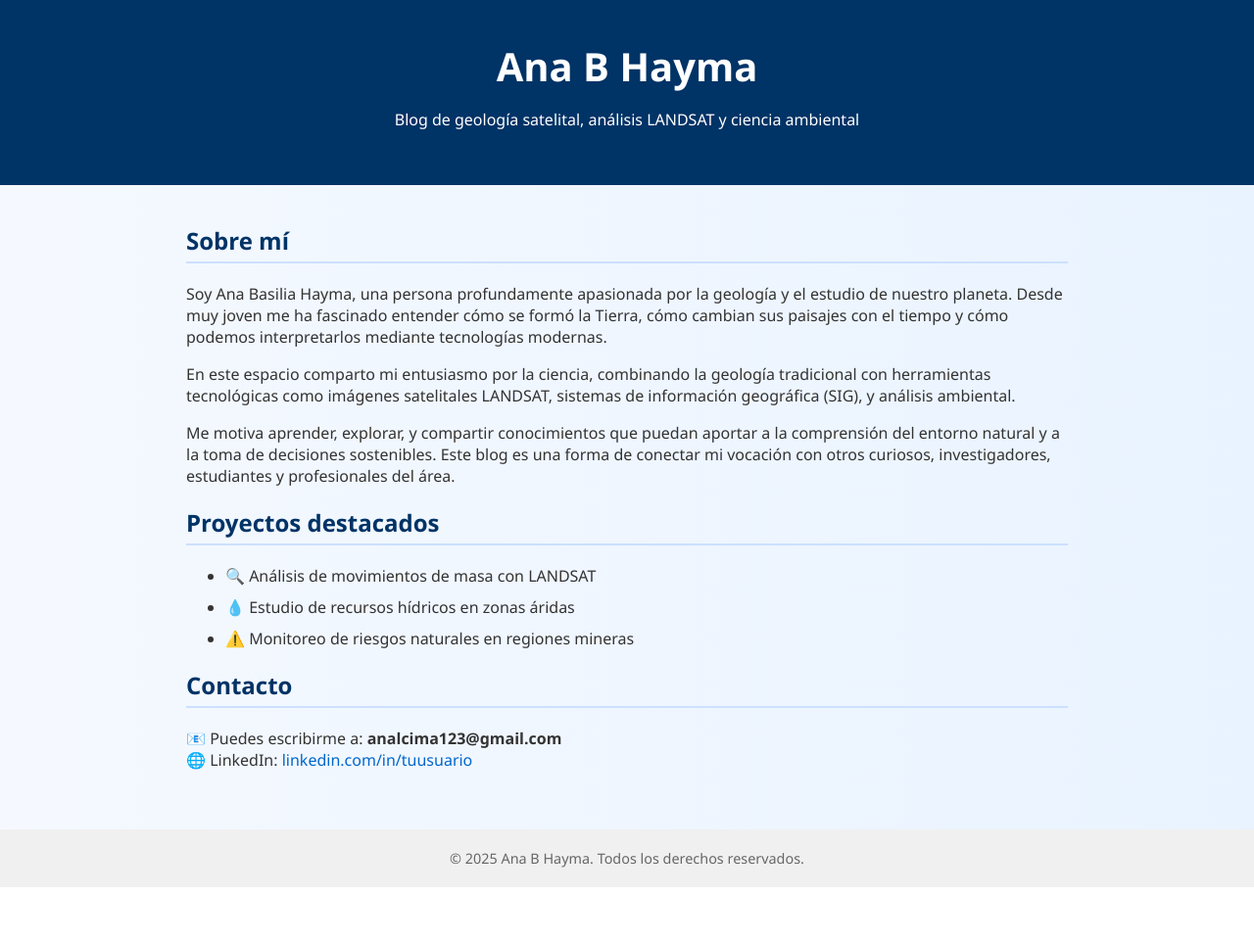
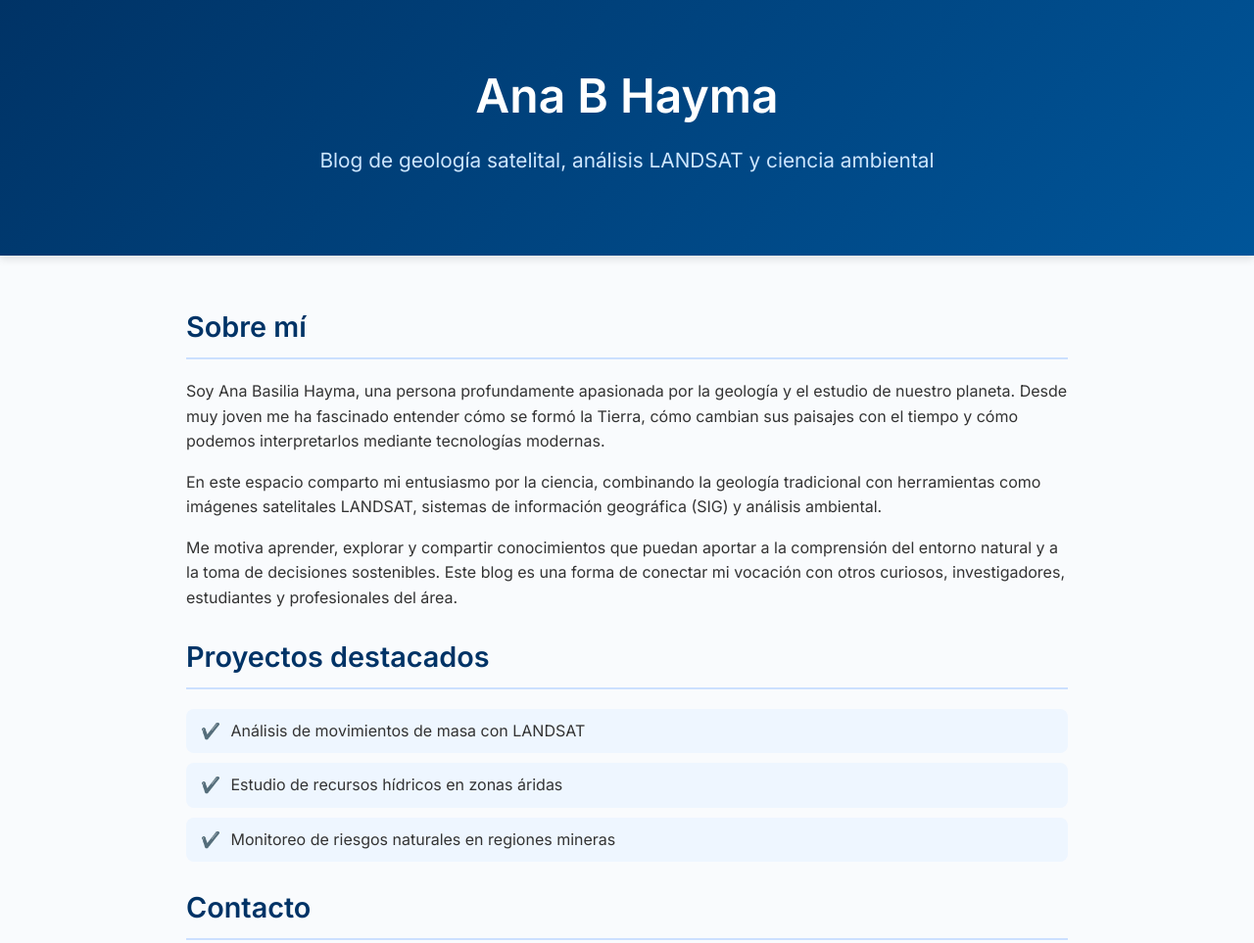
Before and after one commit to ab-hayma/ab-hayma.github.io, a plain HTML site: page index.html in a window 1280 px wide. Shown: the top 963 px of the page at 98% size. Before the commit the page ends 906 px from the top, so only its background shows below. Drawn offline with Linux system fonts and the light colour scheme.

Commit message:
index.html

```diff
--- a/index.html
+++ b/index.html
@@ -4,47 +4,70 @@
   <meta charset="UTF-8" />
   <meta name="viewport" content="width=device-width, initial-scale=1.0" />
   <title>Ana B Hayma – Blog Geológico</title>
+  <link href="https://fonts.googleapis.com/css2?family=Inter:wght@400;600&display=swap" rel="stylesheet" />
   <style>
     body {
-    font-family: 'Segoe UI', sans-serif;
+      font-family: 'Inter', sans-serif;
       margin: 0;
       padding: 0;
-    background: linear-gradient(to right, #f5f9ff, #e9f3ff);
+      background-color: #f9fbfd;
       color: #333;
+      line-height: 1.6;
     }
 
     header {
-    background-color: #003366;
+      background: linear-gradient(135deg, #003366, #005599);
       color: white;
-    padding: 40px 20px;
+      padding: 60px 20px;
       text-align: center;
+      box-shadow: 0 4px 8px rgba(0, 0, 0, 0.1);
     }
 
-  h1 {
-    font-size: 2.5em;
+    header h1 {
+      font-size: 3em;
       margin: 0;
     }
 
-  p.subtitle {
-    font-size: 1.2em;
-    color: #cce0ff;
+    .subtitle {
+      font-size: 1.3em;
       margin-top: 10px;
+      color: #cde6ff;
     }
 
     .section {
       max-width: 900px;
-    margin: 40px auto;
-    padding: 0 20px;
+      margin: 50px auto;
+      padding: 0 25px;
     }
 
     h2 {
       color: #003366;
       border-bottom: 2px solid #cce0ff;
-    padding-bottom: 5px;
+      padding-bottom: 8px;
+      margin-bottom: 20px;
+      font-size: 1.8em;
+    }
+
+    ul {
+      list-style: none;
+      padding-left: 0;
+    }
+
+    ul li::before {
+      content: "✔️ ";
+      margin-right: 6px;
     }
 
     ul li {
+      background: #eef6ff;
+      padding: 10px 15px;
       margin-bottom: 10px;
+      border-radius: 8px;
+      transition: background 0.3s;
+    }
+
+    ul li:hover {
+      background: #d9ecff;
     }
 
     footer {
@@ -59,18 +82,56 @@
     a {
       color: #0066cc;
       text-decoration: none;
+      font-weight: 600;
     }
 
     a:hover {
       text-decoration: underline;
     }
+
+    .contact-box {
+      background: #e9f3ff;
+      padding: 20px;
+      border-left: 5px solid #005599;
+      border-radius: 8px;
+      margin-top: 20px;
+    }
+
+    .contact-box strong {
+      font-size: 1.1em;
+    }
+
+    .button-contact {
+      display: inline-block;
+      margin-top: 15px;
+      background-color: #005599;
+      color: white;
+      padding: 10px 20px;
+      border-radius: 6px;
+      text-decoration: none;
+      font-weight: 600;
+      transition: background 0.3s;
+    }
+
+    .button-contact:hover {
+      background-color: #003f73;
+    }
+
+    @media (max-width: 600px) {
+      header h1 {
+        font-size: 2.2em;
+      }
+      .section {
+        padding: 0 15px;
+      }
+    }
   </style>
-
 </head>
 <body>
+
   <header>
     <h1>Ana B Hayma</h1>
-    <p>Blog de geología satelital, análisis LANDSAT y ciencia ambiental</p>
+    <p class="subtitle">Blog de geología satelital, análisis LANDSAT y ciencia ambiental</p>
   </header>
 
   <div class="section">
@@ -79,29 +140,29 @@
       Soy Ana Basilia Hayma, una persona profundamente apasionada por la geología y el estudio de nuestro planeta. Desde muy joven me ha fascinado entender cómo se formó la Tierra, cómo cambian sus paisajes con el tiempo y cómo podemos interpretarlos mediante tecnologías modernas.
     </p>
     <p>
-  En este espacio comparto mi entusiasmo por la ciencia, combinando la geología tradicional con herramientas tecnológicas como imágenes satelitales LANDSAT, sistemas de información geográfica (SIG), y análisis ambiental.
+      En este espacio comparto mi entusiasmo por la ciencia, combinando la geología tradicional con herramientas como imágenes satelitales LANDSAT, sistemas de información geográfica (SIG) y análisis ambiental.
     </p>
     <p>
-  Me motiva aprender, explorar, y compartir conocimientos que puedan aportar a la comprensión del entorno natural y a la toma de decisiones sostenibles. Este blog es una forma de conectar mi vocación con otros curiosos, investigadores, estudiantes y profesionales del área.
+      Me motiva aprender, explorar y compartir conocimientos que puedan aportar a la comprensión del entorno natural y a la toma de decisiones sostenibles. Este blog es una forma de conectar mi vocación con otros curiosos, investigadores, estudiantes y profesionales del área.
     </p>
-
 
     <h2>Proyectos destacados</h2>
     <ul>
-      <li>🔍 Análisis de movimientos de masa con LANDSAT</li>
-      <li>💧 Estudio de recursos hídricos en zonas áridas</li>
-      <li>⚠️ Monitoreo de riesgos naturales en regiones mineras</li>
+      <li>Análisis de movimientos de masa con LANDSAT</li>
+      <li>Estudio de recursos hídricos en zonas áridas</li>
+      <li>Monitoreo de riesgos naturales en regiones mineras</li>
     </ul>
 
     <h2>Contacto</h2>
-    <p>
-      📧 Puedes escribirme a: <strong>analcima123@gmail.com</strong><br />
-      🌐 LinkedIn: <a href="https://www.linkedin.com/in/tuusuario" target="_blank">linkedin.com/in/tuusuario</a>
-    </p>
+    <div class="contact-box">
+      📧 Escríbeme a: <strong>analcima123@gmail.com</strong><br>
+      <a class="button-contact" href="mailto:analcima123@gmail.com">Enviar correo</a>
+    </div>
   </div>
 
   <footer>
     &copy; 2025 Ana B Hayma. Todos los derechos reservados.
   </footer>
+
 </body>
 </html>
```
Lines whose indentation alone changed are shown as unchanged.
